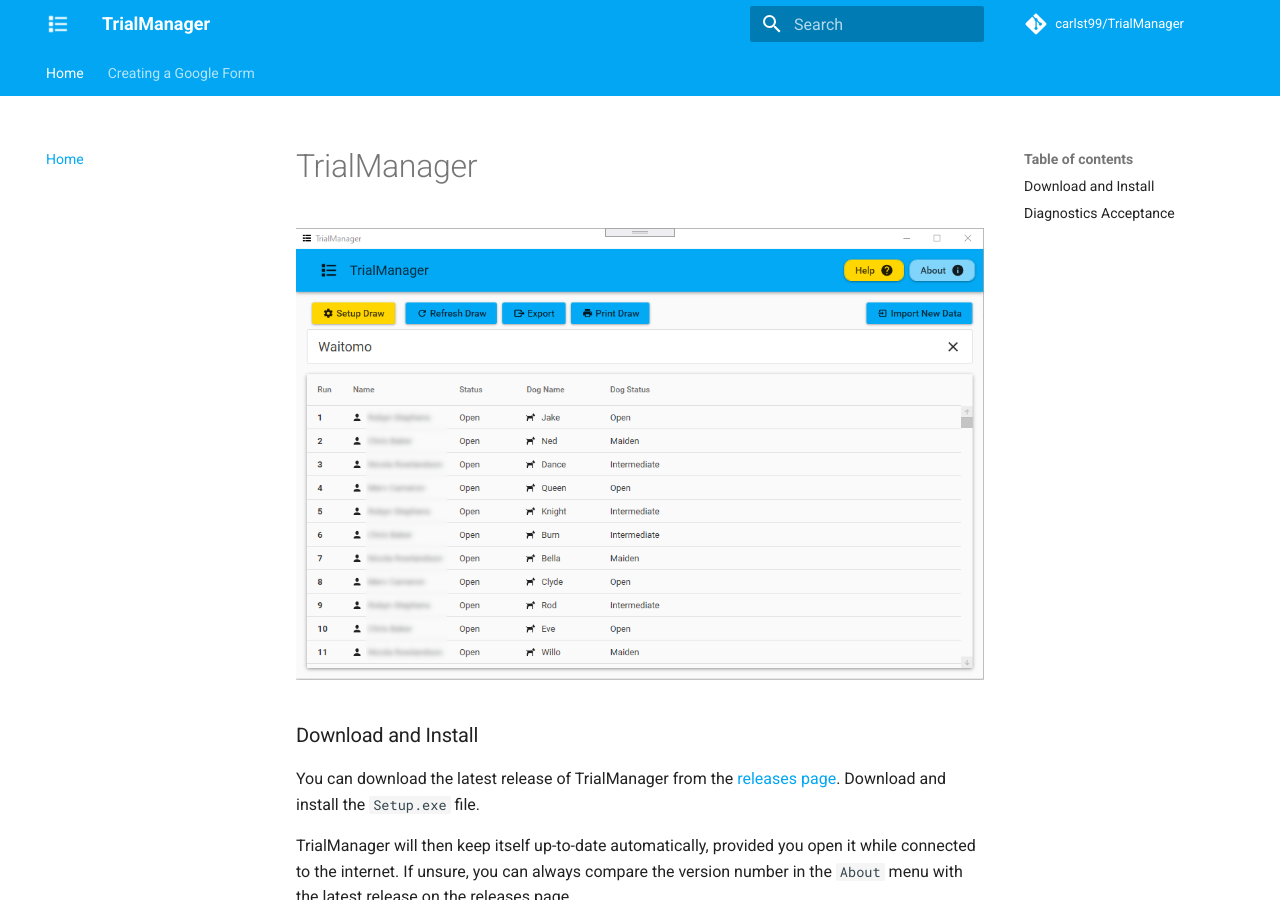
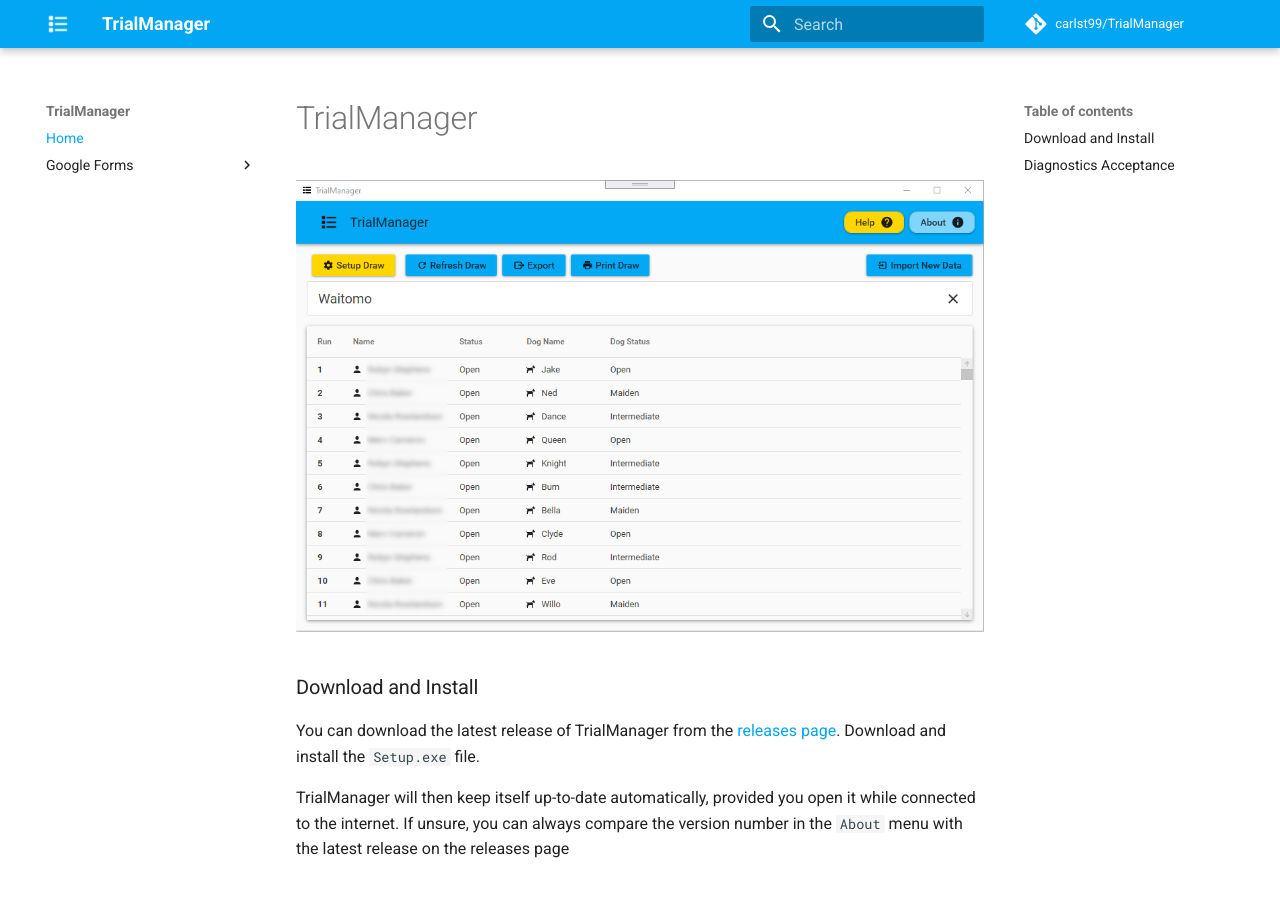
Before and after one commit to carlst99/TrialManager, an MkDocs documentation site: the page built from docs/index.md, in a window 1280 px wide and 900 px high. Built offline with MkDocs 1.6.1 and Material for MkDocs 9.7.7, drawn with Linux system fonts in a browser that asks for light colours; comment, search, counter and statistics services are not loaded; some of the changed lines change nothing that is shown.

Commit message:
Turn off tabs, update mkdocs-material to 5.0.1

```diff
--- a/mkdocs.yml
+++ b/mkdocs.yml
@@ -9,7 +9,8 @@ edit_uri: ''
 
 nav:
     - Home: index.md
-    - "Creating a Google Form": create-google-form.md
+    - Google Forms:
+        - "Creating a Google Form": create-google-form.md
 theme:
     name: 'material'
     palette:
@@ -17,8 +18,8 @@ theme:
         accent: 'yellow'
     logo: 'img/icon.png'
     favicon: 'img/favicon.ico'
-    feature:
-        tabs: true
+    features:
+        - tabs: false
 markdown_extensions:
   - admonition
   - toc:
```
